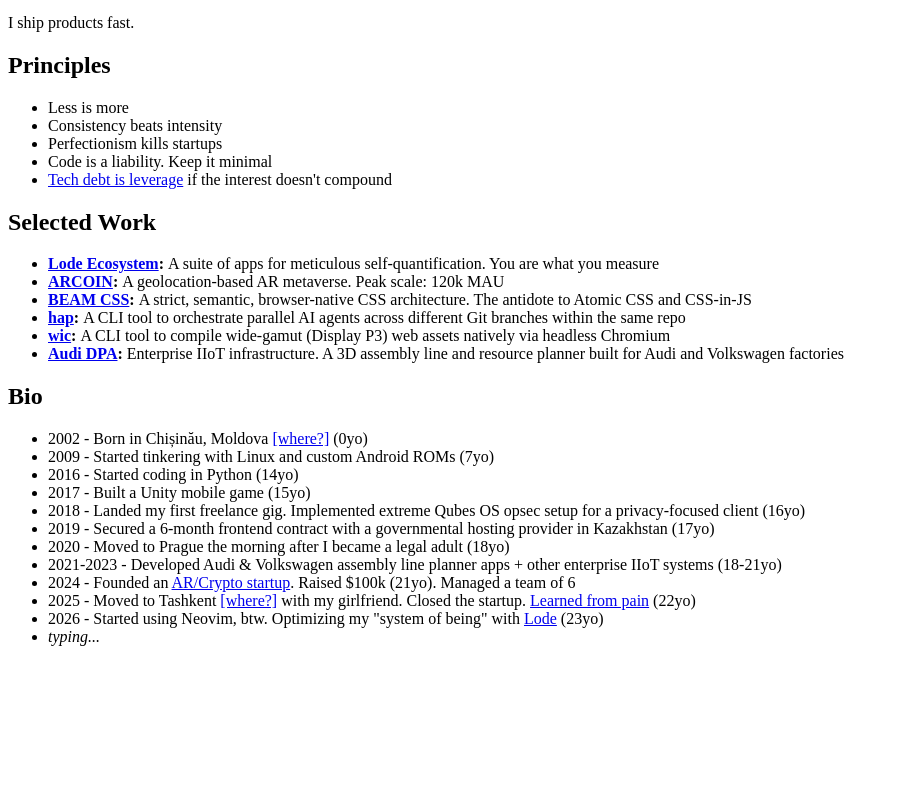
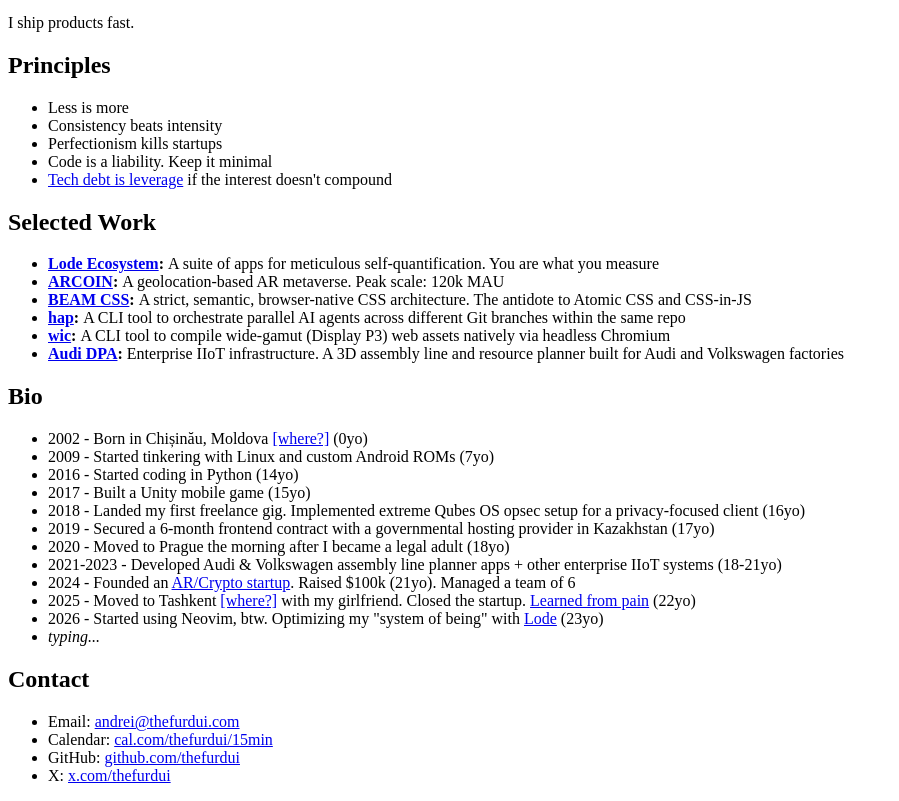
Before and after one commit to thefurdui/thefurdui.com, an Astro site: page / in a window 1280 px wide. Shown: the part 87-888 px from the top of the page, without its empty margins (0-899 px from the left). Before the commit the page ends 800 px from the top, so only its background shows below. Built offline with nearby package versions, Linux system fonts and the light colour scheme; Astro itself is replaced by a stand-in of ours.

Commit message:
feat(contact): add communication links

```diff
--- a/src/pages/index.astro
+++ b/src/pages/index.astro
@@ -113,6 +113,24 @@
           <li><i>typing...</i></li>
         </ul>
       </section>
+
+      <section id="contact">
+        <h2>Contact</h2>
+        <ul>
+          <li>Email: <a href="mailto:andrei@thefurdui.com">andrei@thefurdui.com</a></li>
+          <li>
+            Calendar: <a target="_blank" rel="noopener noreferrer" href="https://cal.com/thefurdui/15min"
+              >cal.com/thefurdui/15min</a
+            >
+          </li>
+          <li>
+            GitHub: <a target="_blank" rel="noopener noreferrer" href="https://github.com/thefurdui"
+              >github.com/thefurdui</a
+            >
+          </li>
+          <li>X: <a target="_blank" rel="noopener noreferrer" href="https://x.com/thefurdui">x.com/thefurdui</a></li>
+        </ul>
+      </section>
     </main>
   </body>
 </html>
```
